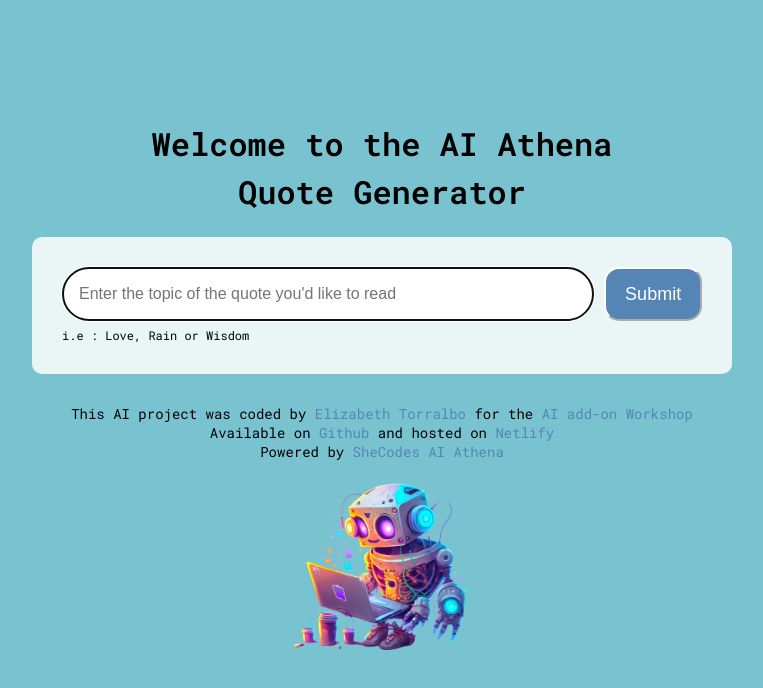
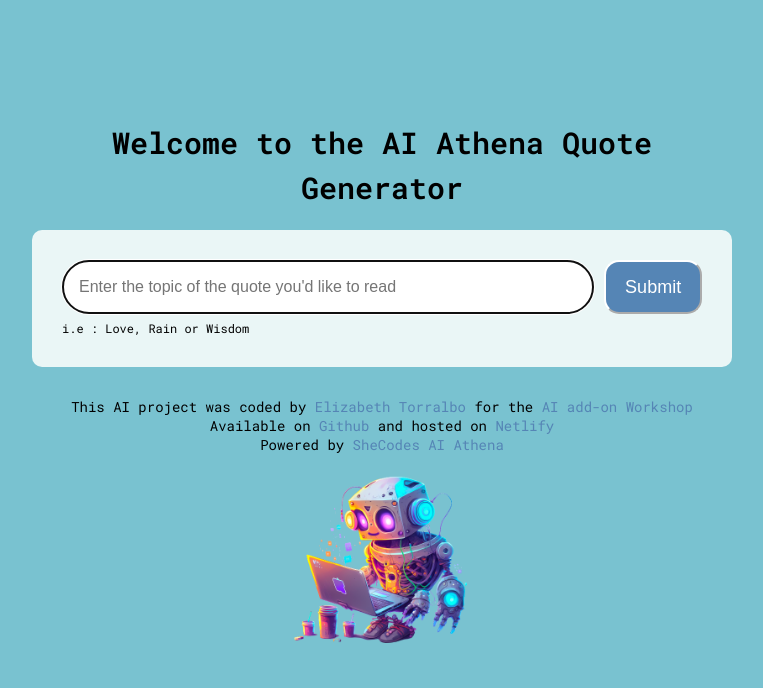
Before and after one commit to eliztorr/quote-generator, a plain HTML site: page index.html in a window 1280 px wide. Shown: the whole page, without its empty margins (258-1021 px from the left). Drawn offline with nearby package versions, Linux system fonts and the light colour scheme.

Commit message:
updated title

```diff
--- a/index.html
+++ b/index.html
@@ -18,10 +18,7 @@
   <body>
     <div class="container">
       <header>
-        <h1>
-          Welcome to the AI Athena <br />
-          Quote Generator
-        </h1>
+        <h1>Welcome to the AI Athena Quote Generator</h1>
       </header>
       <main>
         <div class="form-container">
--- a/src/style.css
+++ b/src/style.css
@@ -30,7 +30,7 @@ header {
 }
 h1 {
   font-weight: 900;
-  font-size: 32px;
+  font-size: 30px;
   line-height: 1.5;
   text-align: center;
 }
```
